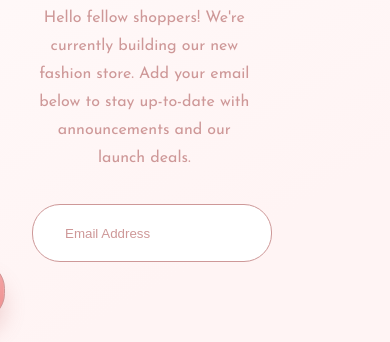
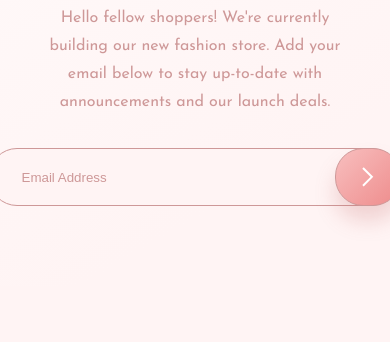
Before and after one commit to melts-frontend-mentor-challenges/base-apparel, a plain HTML site: page index.html in a window 390 px wide. Shown: the part 643-985 px from the top of the page. After the commit the page ends 929 px from the top, so only its background shows below. Drawn offline with Linux system fonts and the light colour scheme.

Commit message:
Fixed mobile alignment and button color/pseudo-classes

```diff
--- a/styles.css
+++ b/styles.css
@@ -67,6 +67,7 @@ input {
 	border: 1px solid #CE9898;
 	border-radius: 28px;
 	color: #CE9898;
+	background: #FFF4F4;
 	padding: 0 2rem;
 	color: #423A3A;
 	line-height: 1.75rem;
@@ -103,12 +104,10 @@ input::placeholder {
 	all: unset;
 	position: absolute;
 	cursor: pointer;
-	background-color: #F8BFBF;
-	background-image: url("images/icon-arrow.svg"), linear-gradient(135deg, #F8BFBF, #EE8C8C);
+	background-image: url("images/icon-arrow.svg"), linear-gradient(135deg, #F8BFBF, #EE8B8B);
 	background-repeat: no-repeat;
 	background-position: center;
-	width: 22.5%;
-	max-width: 100px;
+	width: 100px;
 	height: 56px;
 	margin-left: -5em;
 	text-align: center;
@@ -117,6 +116,18 @@ input::placeholder {
 	color: #423A3A;
 	box-shadow: 0 15px 20px rgba(198, 110, 110, 0.25);
 }
+
+.btn:focus,
+.btn:active,
+.btn:hover {
+	background-color: #F8BFBF;
+	background-image: url("images/icon-arrow.svg"), linear-gradient(135deg, #F8BFBF, rgba(255, 255, 255, .5));
+	background-repeat: no-repeat;
+	background-position: center;
+	box-shadow: 0px 15px 20px rgba(198, 110, 110, 0.247569);
+	border: 1px solid #F8BFBF;
+}
+
 
 /*
 ---------------
@@ -168,15 +179,25 @@ MEDIA QUERIES
 @media (max-width: 770px) {
 	body {
 		background-image: linear-gradient(150.03deg, #FFFFFF 0%, #FFF4F4 84.51%);
+		background-color: #FFF4F4;
 	}
 
 	.container {
 		flex-direction: column;
+		align-items: center;
 	}
 
 	.newsletter-signup {
 		flex-direction: column;
+		align-items: center;
 		padding: 4em 2em 3em 2em;
+		width: 100%;
+	}
+
+	.form-container {
+		display: flex;
+		align-items: center;
+		justify-content: center;
 	}
 
 	.logo-header {
@@ -185,12 +206,13 @@ MEDIA QUERIES
 	}
 
 	.opening-announcement,
-	.newsletter-title {
+	.newsletter-title,
+	.coming-soon {
 		text-align: center;
 	}
 
 	.opening-announcement {
-		padding: 1rem 0 2rem 0;
+		padding: 1rem 2rem 2rem 2rem;
 	}
 
 	.newsletter-img {
@@ -205,5 +227,15 @@ MEDIA QUERIES
 
 	#email-collector {
 		padding-top: 0;
+		min-width: 311px;
+		width: 27.813rem;
+		margin-left: 2em;
 	}
+
+	.btn {
+		width: 64px;
+		margin-left: -4em;
+
+	}
+
 }
```
